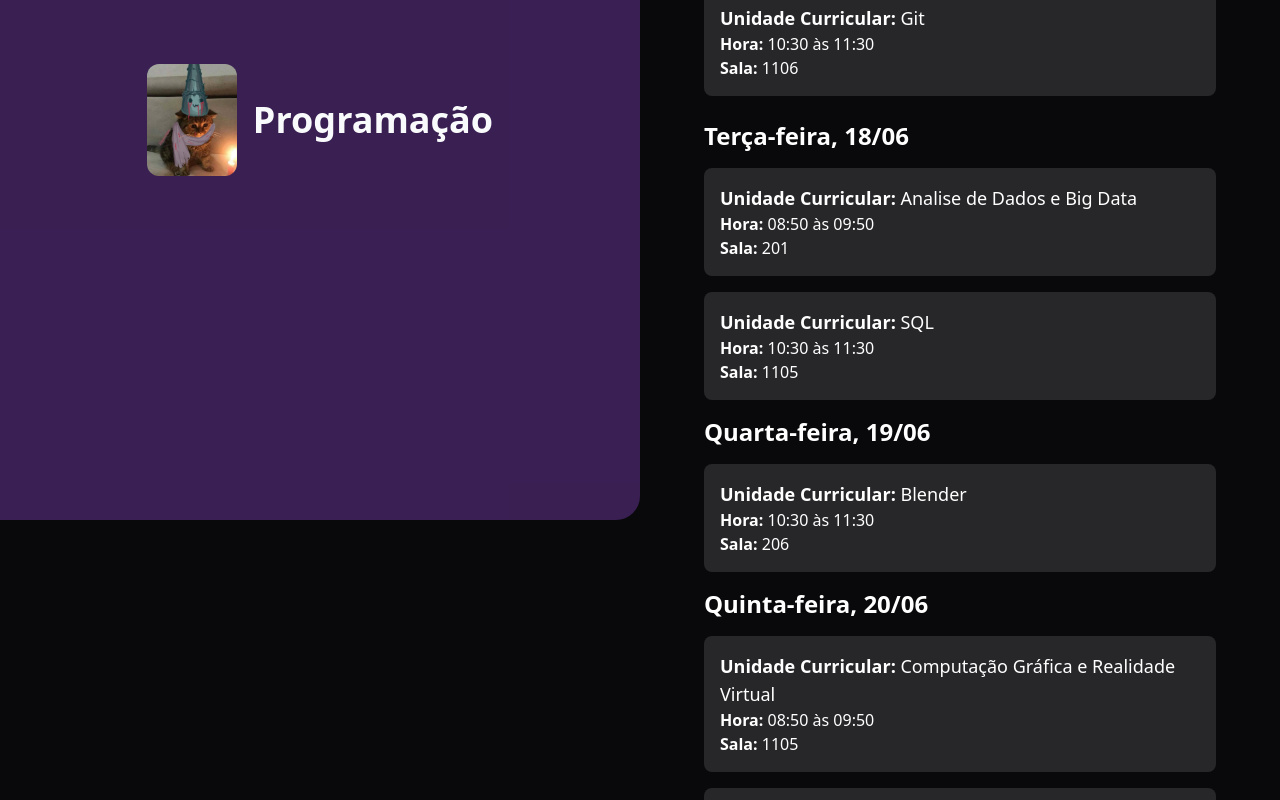
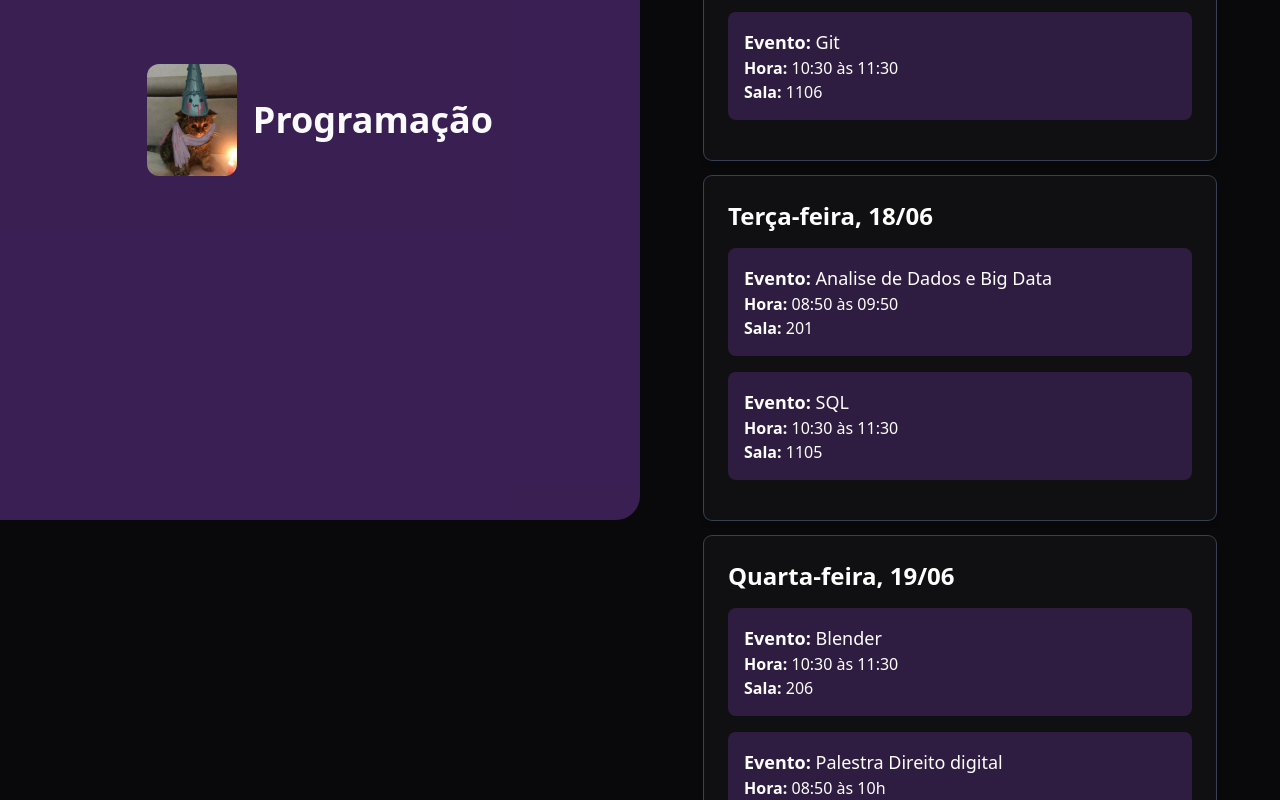
Before and after one commit to rodrigueslucas062/exp-una, a Next.js app: page /programacao in a window 1280 px wide. Shown: the part 280-1080 px from the top of the page. Built offline with nearby package versions, Linux system fonts and the light colour scheme; what tailwindcss-animated would draw is missing.

Commit message:
💄Better styling

```diff
--- a/src/components/programacao/ProgramacaoCompleta.jsx
+++ b/src/components/programacao/ProgramacaoCompleta.jsx
@@ -5,7 +5,7 @@ import Logo from '../../../public/images/Logo.jpeg';
 
 const apresentacoesEngSoft = [
   {
-    unidadeCurricular: "Eng. Software",
+    evento: "Eng. Software",
     hora: "08:50 às 09:50",
     sala: '901',
     dia: "Sexta-feira, 21/06",
@@ -14,7 +14,7 @@ const apresentacoesEngSoft = [
 
 const apresentacoesAnaliseBig = [
   {
-    unidadeCurricular: "Analise de Dados e Big Data",
+    evento: "Analise de Dados e Big Data",
     hora: "08:50 às 09:50",
     sala: '201',
     dia: "Terça-feira, 18/06",
@@ -23,7 +23,7 @@ const apresentacoesAnaliseBig = [
 
 const apresentacoesCompGrafica = [
   {
-    unidadeCurricular: "Computação Gráfica e Realidade Virtual",
+    evento: "Computação Gráfica e Realidade Virtual",
     hora: "08:50 às 09:50",
     sala: '1105',
     dia: "Quinta-feira, 20/06",
@@ -32,7 +32,7 @@ const apresentacoesCompGrafica = [
 
 const apresentacoesGovTi = [
   {
-    unidadeCurricular: "Governança e Serviços de TI",
+    evento: "Governança e Serviços de TI",
     hora: "10:30 às 11:30",
     sala: '1106',
     dia: "Quinta-feira, 20/06",
@@ -42,36 +42,43 @@ const apresentacoesGovTi = [
 const lista = [
   {
     titulo: "HTML e CSS",
-    unidadeCurricular: "HTML e CSS",
+    evento: "HTML e CSS",
     hora: "08:50 às 09:50",
     sala: "1105",
     dia: "Segunda-feira, 17/06",
   },
   {
     titulo: "Git",
-    unidadeCurricular: "Git",
+    evento: "Git",
     hora: "10:30 às 11:30",
     sala: "1106",
     dia: "Segunda-feira, 17/06",
   },
   {
     titulo: "SQL",
-    unidadeCurricular: "SQL",
+    evento: "SQL",
     hora: "10:30 às 11:30",
     sala: "1105",
     dia: "Terça-feira, 18/06",
   },
   {
     titulo: "Excel",
-    unidadeCurricular: "Excel",
+    evento: "Excel",
     hora: "10:30 às 11:30",
     sala: "1105",
     dia: "Sexta-feira, 21/06",
   },
   {
     titulo: "Blender",
-    unidadeCurricular: "Blender",
+    evento: "Blender",
     hora: "10:30 às 11:30",
+    sala: "206",
+    dia: "Quarta-feira, 19/06",
+  },
+  {
+    titulo: "Palestra",
+    evento: "Palestra Direito digital",
+    hora: "08:50 às 10h",
     sala: "206",
     dia: "Quarta-feira, 19/06",
   },
@@ -83,7 +90,7 @@ const ApresentacoesInfo = [
   ...apresentacoesCompGrafica,
   ...apresentacoesGovTi,
   ...lista.map(item => ({
-    unidadeCurricular: item.unidadeCurricular,
+    evento: item.evento,
     hora: item.hora,
     sala: item.sala,
     dia: item.dia,
@@ -133,12 +140,12 @@ export default function ProgramacaoCompleta() {
         {diasDaSemana.map(dia => {
           const apresentacoesDoDia = ApresentacoesInfo.filter(apresentacao => apresentacao.dia === dia);
           return (
-            <div key={dia} className="mb-6">
+            <div key={dia} className="p-6 backdrop-blur-sm bg-zinc-100/[0.03] rounded-lg ring-1 ring-gray-700 shadow-md">
               <h3 className="text-2xl font-bold mb-4">{dia}</h3>
               {apresentacoesDoDia.length > 0 ? (
                 apresentacoesDoDia.map((apresentacao, index) => (
-                  <div key={index} className="mb-4 p-4 bg-zinc-800 rounded-lg">
-                    <p className="text-lg"><strong>Unidade Curricular:</strong> {apresentacao.unidadeCurricular}</p>
+                  <div key={index} className="mb-4 p-4 bg-purple-500/20 rounded-lg">
+                    <p className="text-lg"><strong>Evento:</strong> {apresentacao.evento}</p>
                     <p><strong>Hora:</strong> {apresentacao.hora}</p>
                     <p><strong>Sala:</strong> {apresentacao.sala}</p>
                   </div>
```
